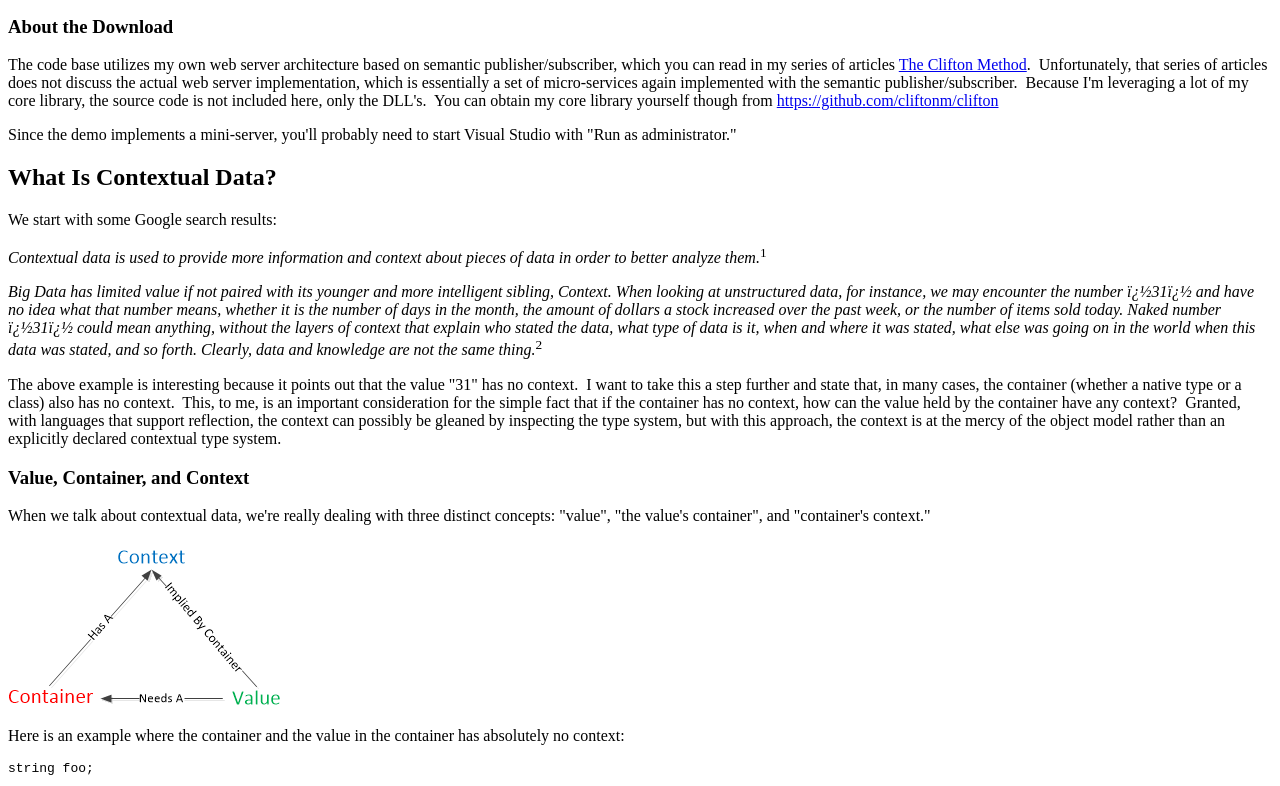
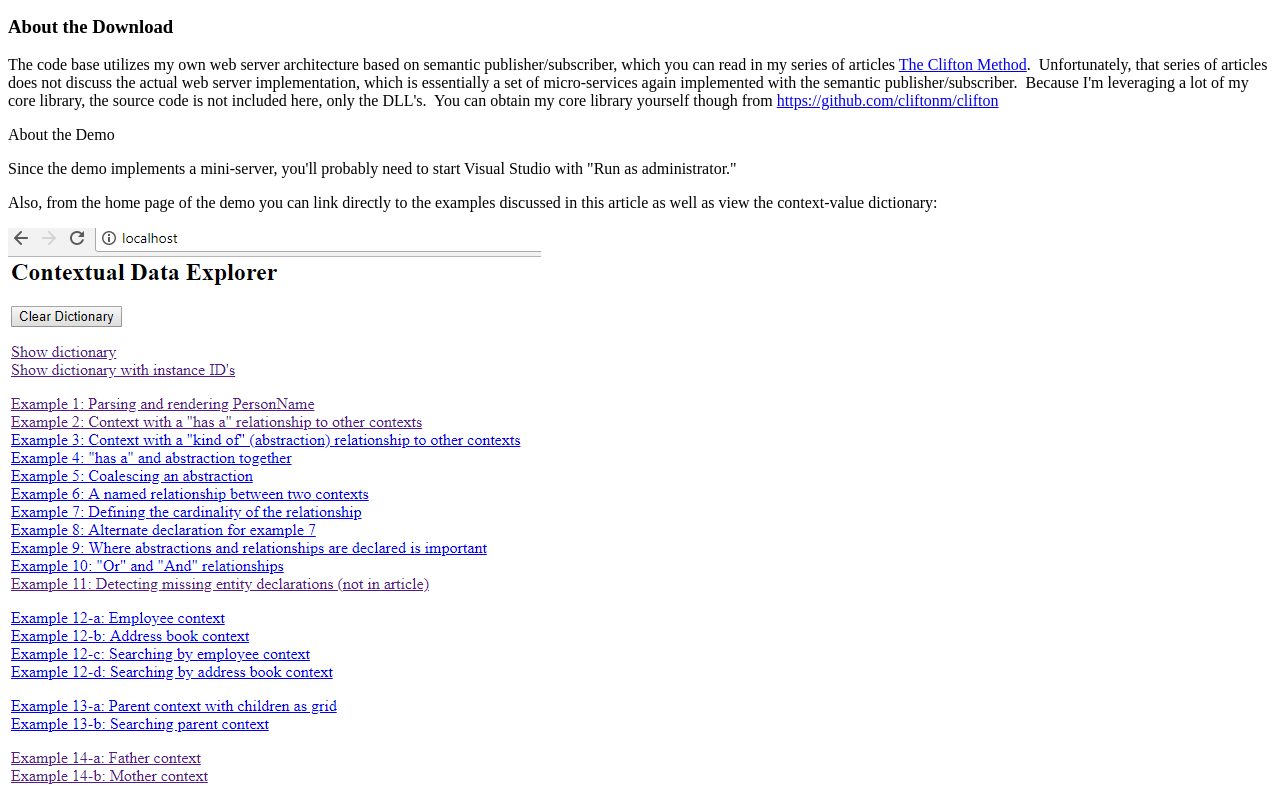
Before and after one commit to cliftonm/ContextualComputing, a plain HTML site: page MeaningExplorer/Article/index2toc.htm in a window 1280 px wide. Shown: the part 2390-3176 px from the top of the page. Drawn offline with Linux system fonts and the light colour scheme.

Commit message:
Finishing touches on article.

```diff
--- a/MeaningExplorer/Article/index2toc.htm
+++ b/MeaningExplorer/Article/index2toc.htm
@@ -164,8 +164,12 @@ Because I'm leveraging a lot of my core library, the source code is not included
 here, only the DLL's.&nbsp; You can obtain my core library yourself though from
 <a href="https://github.com/cliftonm/clifton">
 https://github.com/cliftonm/clifton</a></p>
+<p>About the Demo</p>
 <p>Since the demo implements a mini-server, you'll probably need to start Visual
 Studio with &quot;Run as administrator.&quot;</p>
+<p>Also, from the home page of the demo you can link directly to the examples
+discussed in this article as well as view the context-value dictionary:</p>
+<p><img border="0" src="homePage.png" width="533" height="701"></p>
 <h2><a name="WhatIsContextualData5">What Is Contextual Data?</a></h2>
 <p>We start with some Google search results:</p>
 <p><i>Contextual data is used to provide more information and context about
```
Also changed, not shown: MeaningExplorer/Article/homePage.png (added).
